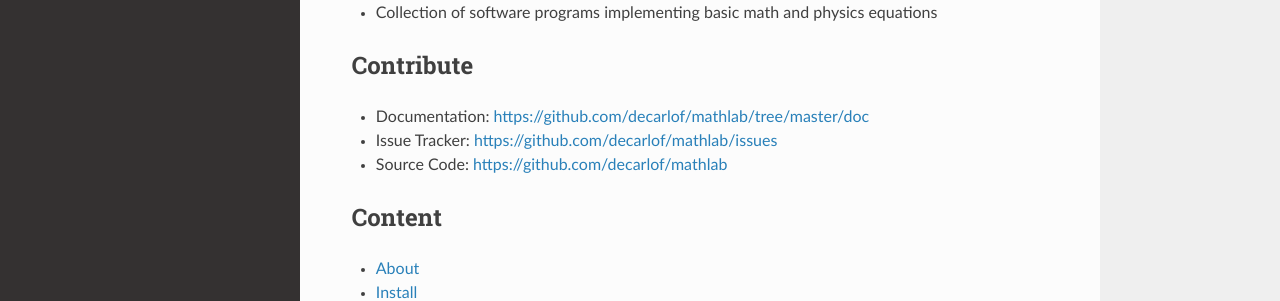
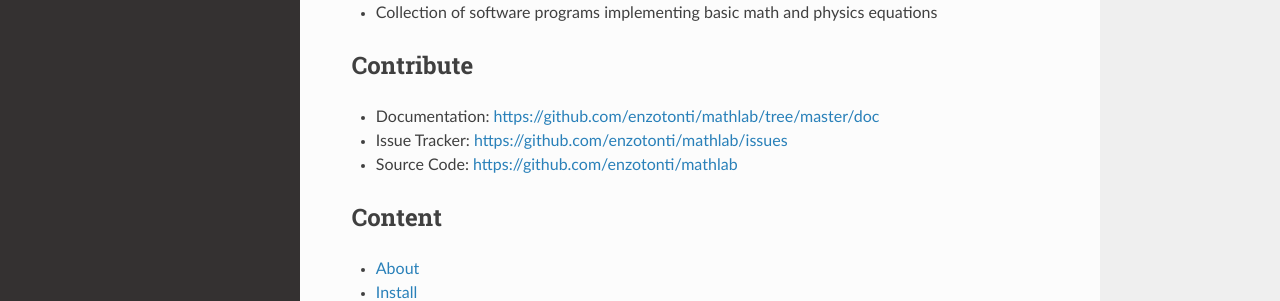
Before and after one commit to EnzoTonti/MathLab, a Sphinx documentation site: the page built from doc/index.rst, in a window 1280 px wide and 1350 px high. Shown: the part 784-1085 px from the top of the window. Built offline with Sphinx 7.4.7 and the Read the Docs theme 2.0.0, drawn with Linux system fonts in a browser that asks for light colours; cross-references to code outside the pages are shown as plain code; some of the changed lines change nothing that is shown.

Commit message:
fixed link

```diff
--- a/doc/index.rst
+++ b/doc/index.rst
@@ -2,8 +2,9 @@
 Math & Physics Lab
 ==================
 
-The professor Enzo Tonti's `Math & Physics Lab <https://github.com/decarlof/mathlab>`_ project aims to provide
-a series of small software programs implementing basic math and physics equations.
+The professor Enzo Tonti's `Math & Physics Lab <https://github.com/enzotonti/mathlab>`_
+project aims to provide  a series of small software programs implementing basic
+math and physics equations.
 
 .. image:: source/img/mathlab.png
    :width: 640px
@@ -26,9 +27,9 @@
 Contribute
 ----------
 
-* Documentation: https://github.com/decarlof/mathlab/tree/master/doc
-* Issue Tracker: https://github.com/decarlof/mathlab/issues
-* Source Code: https://github.com/decarlof/mathlab
+* Documentation: https://github.com/enzotonti/mathlab/tree/master/doc
+* Issue Tracker: https://github.com/enzotonti/mathlab/issues
+* Source Code: https://github.com/enzotonti/mathlab
 
 Content
 -------
```
